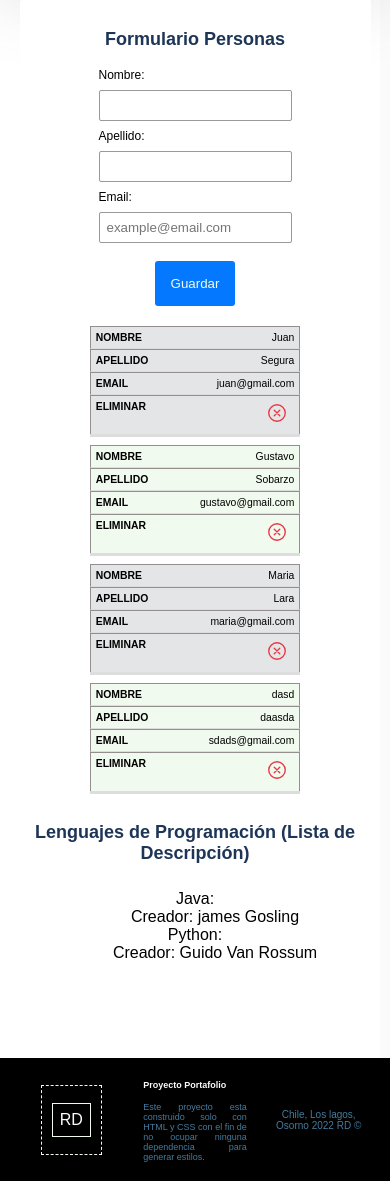
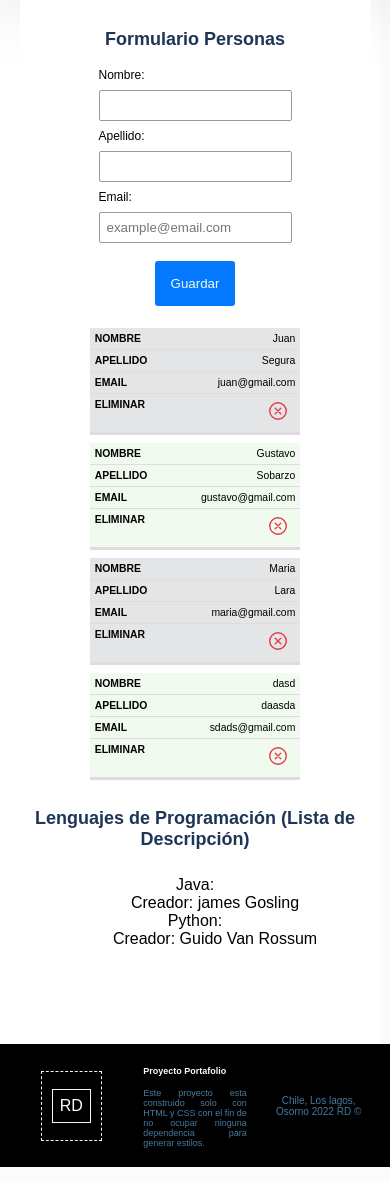
Before and after one commit to gustavo-sobarzo/PuroHtmlyCss, a PHP site: page /app/web/tablasListas.html in a window 390 px wide. Shown: the part 120-1301 px from the top of the page. Run offline with PHP 8.4, Linux system fonts and the light colour scheme.

Commit message:
Update46

```diff
--- a/css/styles.css
+++ b/css/styles.css
@@ -33,10 +33,7 @@ h2 {
 }
 /*-----------------------------------Media query para dispositivos mobiles-----------------------------*/
 @media screen and (max-width: 500px) {
-  table {
-    font-size: small;
-    max-width: 400px;
-  }
+
   h1 {
     font-size: 18px;
   }
@@ -126,12 +123,11 @@ form{
 
 table{
     width: 100%;
-
+    margin-top: 150px;
 }
 table,
 th,
 td {
-
   border-collapse: collapse;
   padding: 5px;
 }
@@ -154,22 +150,17 @@ tr:nth-child(even) {
 tr:nth-child(odd) {
   background-color: #e4e5e6;
 }
-@media screen and (max-width: 500px) {
-  table,
-  th,
-  td {
-    border: 1px solid rgb(148, 142, 142);
-    border-collapse: collapse;
-  }
 
-}
 
 @media screen and (max-width: 600px) {
   table {
     border: 0;
     table-layout: fixed;
     max-width: 60%;
-    margin: auto;
+    margin-top: 2px;
+    font-size: small;
+    margin-left: auto;
+    margin-right: auto;
   }
 
   table caption {
```
